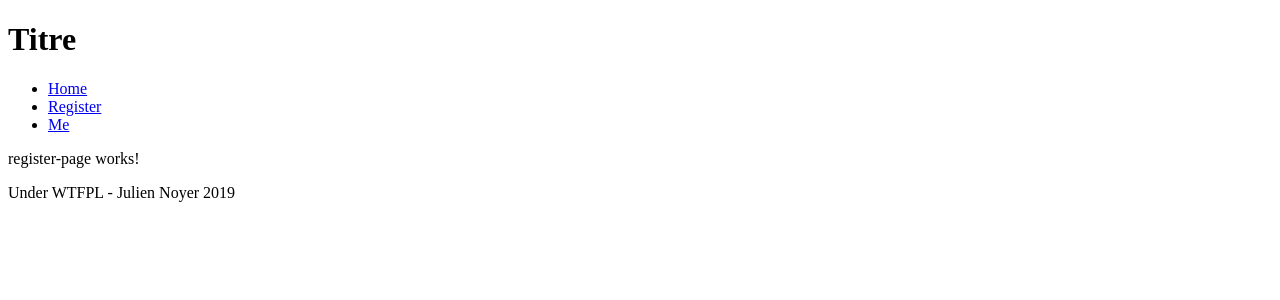
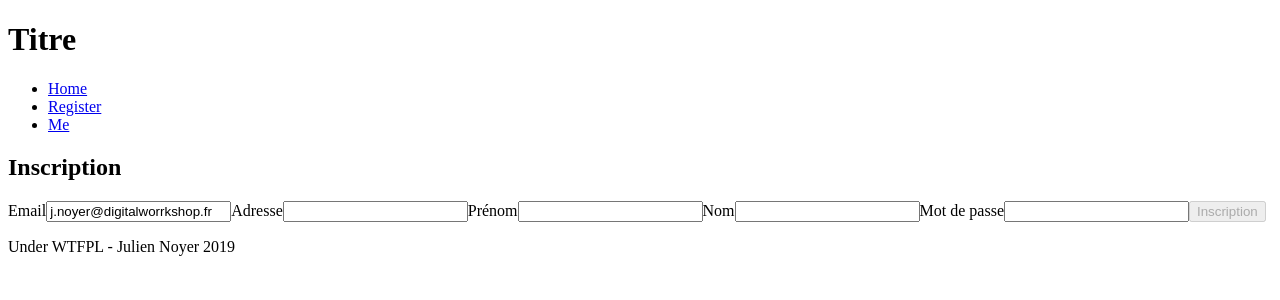
Before and after one commit to DWS-paris/HETIC-W2-ang-2019, an Angular app: page /register in a window 1280 px wide. Shown: the top 300 px of the page. Built offline with nearby package versions, Linux system fonts and the light colour scheme.

Commit message:
Création du Formulaire register

```diff
--- a/src/app/routes/register-page/module.ts
+++ b/src/app/routes/register-page/module.ts
@@ -4,6 +4,9 @@ Imports
     // Angular
     import { NgModule } from '@angular/core';
     import { CommonModule } from '@angular/common';
+
+    //=> Gestion des formulaires
+    import { FormsModule, ReactiveFormsModule } from '@angular/forms';
 
     // Inner
     import { RegisterPageComponent } from "./register-page.component";
@@ -18,6 +21,8 @@ Definition
         declarations: [ RegisterPageComponent ],
         imports: [
             CommonModule,
+            FormsModule,
+            ReactiveFormsModule,
 
             // Ajouter le router dans la tableau des imports
             Routing
--- a/src/app/routes/register-page/register-page.component.html
+++ b/src/app/routes/register-page/register-page.component.html
@@ -1,3 +1,29 @@
-<p>
-  register-page works!
-</p>
+<section>
+  <h2>Inscription</h2>
+
+  <form
+  (submit)="submitForm()"
+  [formGroup]="formData"
+  >
+    <label for="email">Email</label>
+    <input
+    type="email" id="email" required minlength="5"
+    formControlName="email"
+    >
+
+    <label for="streetAddress">Adresse</label>
+    <input type="text" type="text" id="streetAddress" required minlength="5" formControlName="streetAddress">
+
+    <label for="givenName">Prénom</label>
+    <input type="text" type="text" id="givenName" required minlength="5" formControlName="givenName">
+
+    <label for="familyName">Nom</label>
+    <input type="text" type="text" id="familyName" required minlength="5" formControlName="familyName">
+
+    <label for="password">Mot de passe</label>
+    <input type="text" type="password" id="password" required minlength="5" formControlName="password">
+
+    <button type="submit" [disabled]="!formData.valid">Inscription</button>
+  </form>
+
+</section>
--- a/src/app/routes/register-page/register-page.component.ts
+++ b/src/app/routes/register-page/register-page.component.ts
@@ -1,15 +1,60 @@
+/*
+Imports & definition
+*/
+  // Imports
   import { Component, OnInit } from '@angular/core';
+  import { FormBuilder, FormGroup, Validators } from "@angular/forms";
 
+  // Definition
   @Component({
     selector: 'app-register-page',
     templateUrl: './register-page.component.html',
     styles: []
   })
+//
+
+
+/*
+Export
+*/
   export class RegisterPageComponent implements OnInit {
+    /*
+    Déclaration
+    */
+      // Variables
+      public formData: FormGroup;
 
-  constructor() { }
+      // Injection
+      constructor(
+        private FormBuilder: FormBuilder
+      ) { }
+    //
 
-  ngOnInit() {
+    /*
+    Méthodes
+    */
+      private resetForm = () => {
+        // Définir les valeurs de l'objet formData
+        this.formData = this.FormBuilder.group({
+          email: [ 'j.noyer@digitalworrkshop.fr', Validators.required ],
+          password: [ '', Validators.required ],
+          streetAddress: [ '', Validators.required ],
+          givenName: [ '', Validators.required ],
+          familyName: [ '', Validators.required ]
+        })
       }
 
+      public submitForm = () => {
+        console.log(this.formData);
       }
+    //
+    /*
+    Hooks
+    */
+      ngOnInit() {
+        this.resetForm();
+      }
+    //
+
+  }
+//
```
Lines whose indentation alone changed are shown as unchanged.
